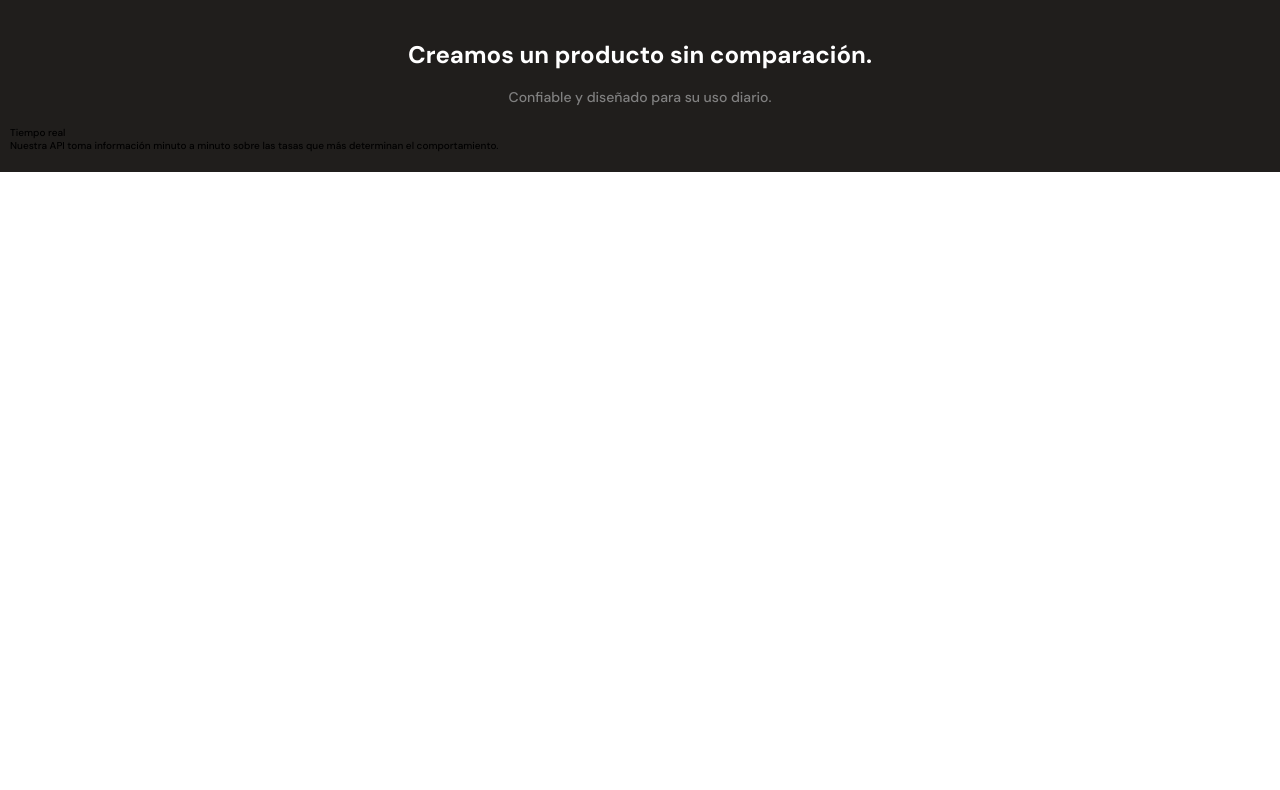
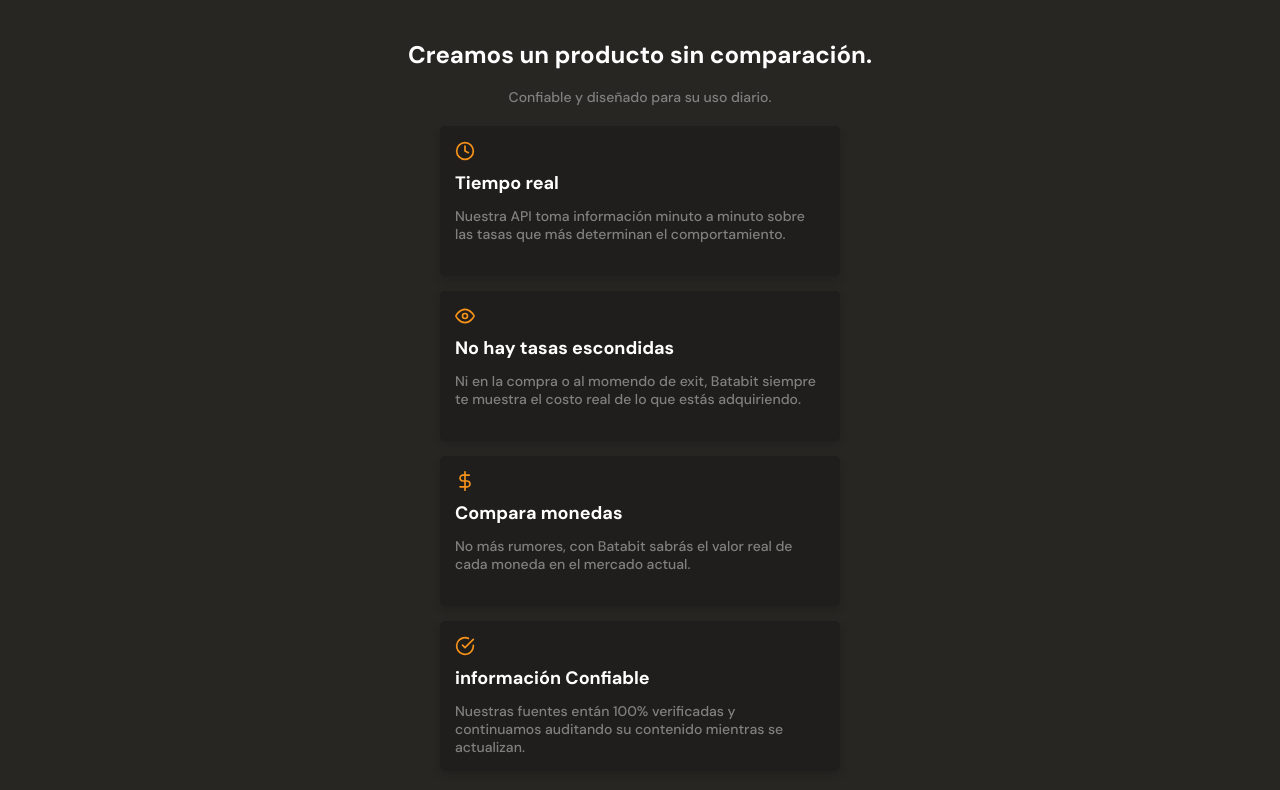
Before and after one commit to jabin753/Batatabit, a website built with Vite: page index.html in a window 1280 px wide. Shown: the part 1534-2324 px from the top of the page. Before the commit the page ends 1706 px from the top, so only its background shows below. Built offline with nearby package versions, Linux system fonts and the light colour scheme.

Commit message:
Tarjeta de beneficios

```diff
--- a/index.html
+++ b/index.html
@@ -102,10 +102,28 @@
       </div>
       <section class="product-cards--container">
         <article class="product-detail--card">
-          <span class="clock"></span>
+          <span class="product--card-icon clock"></span>
           <p class="product--card-title">Tiempo real</p>
           <p class="product--card-body">Nuestra API toma información minuto a minuto sobre las tasas que más determinan
             el comportamiento.</p>
+        </article>
+        <article class="product-detail--card">
+          <span class="product--card-icon eye"></span>
+          <p class="product--card-title">No hay tasas escondidas</p>
+          <p class="product--card-body">Ni en la compra o al momendo de exit, Batabit siempre te muestra el costo real
+            de lo que estás adquiriendo.</p>
+        </article>
+        <article class="product-detail--card">
+          <span class="product--card-icon dollar"></span>
+          <p class="product--card-title">Compara monedas</p>
+          <p class="product--card-body">No más rumores, con Batabit sabrás el valor real de cada moneda en el mercado
+            actual.</p>
+        </article>
+        <article class="product-detail--card">
+          <span class="product--card-icon check-circle"></span>
+          <p class="product--card-title">información Confiable</p>
+          <p class="product--card-body">Nuestras fuentes entán 100% verificadas y continuamos auditando su contenido
+            mientras se actualizan.</p>
         </article>
       </section>
     </section>
--- a/style.css
+++ b/style.css
@@ -257,7 +257,7 @@ main {
   min-width: 320px;
   height: auto;
   padding: 20px 10px;
-  background-color: var(--warm-black);
+  background-color: var(--black);
 }
 .product-detail--batata-logo {
   position: absolute;
@@ -290,3 +290,51 @@ main {
   line-height: 1.8rem;
   color: #808080
 }
+
+
+.product-detail--card {
+ width: 90%;
+ min-width: 288px;
+ max-width: 400px;
+ height: 150px;
+ margin: 15px auto;
+ padding: 15px;
+ background-color: var(--warm-black);
+ border-radius: 5px;
+ box-shadow:  0 4px 8px rgba(0, 0, 0, 0.16);
+}
+.product--card-icon {
+  display: inline-block;
+  width: 20px;
+  height: 20px;
+  margin-bottom: 10px;
+  background-size: cover;
+  background-position: center;
+  background-repeat: no-repeat;
+}
+.clock {
+  background-image: url('./assets/icons/clock.svg');
+}
+.eye {
+  background-image: url('./assets/icons/eye.svg')
+}
+.dollar {
+  background-image: url('./assets/icons/dollar-sign.svg')
+}
+.check-circle {
+  background-image: url('./assets/icons/check-circle.svg')
+}
+
+.product--card-title {
+  margin-bottom: 15px;
+  font-size: 1.8rem;
+  font-weight: bold;
+  line-height: 1.8rem;
+  color: var(--just-white);
+}
+.product--card-body {
+  font-size: 1.4rem;
+  font-weight: 500;
+  line-height: 1.8rem;
+  color: #808080;
+}
```
